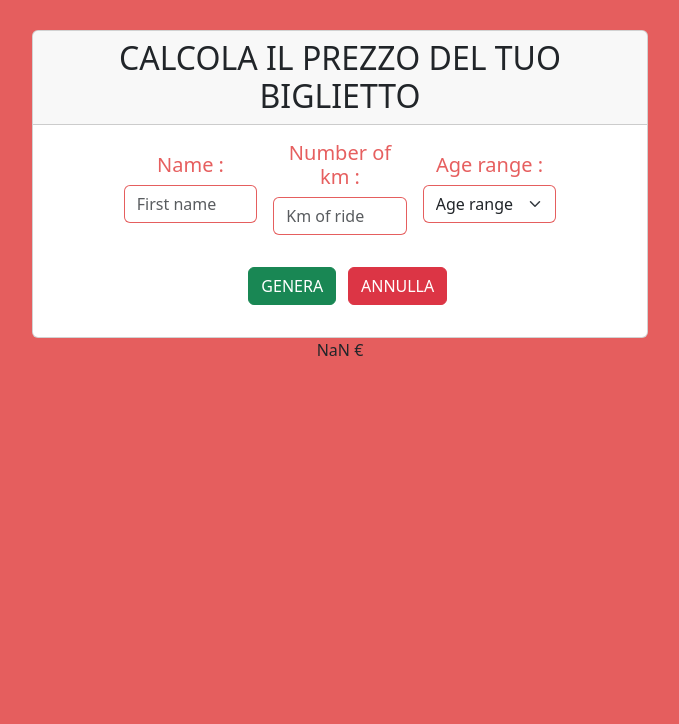
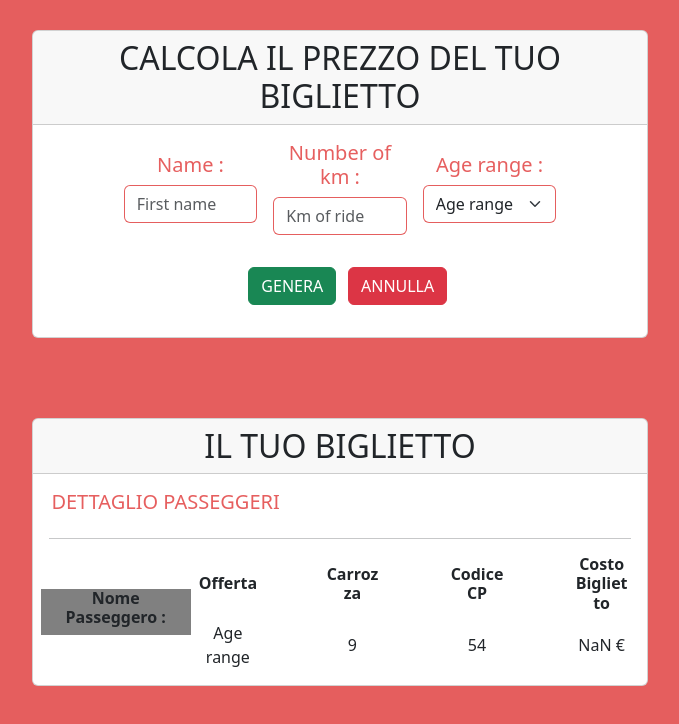
Before and after one commit to Manuell00/js-biglietto-treno-form, a plain HTML site: page index.html in a window 1280 px wide. Both pictures are taken after a click on the button "GENERA". Shown: the whole page, without its empty margins (300-979 px from the left). Drawn offline with nearby package versions, Linux system fonts and the light colour scheme.

Commit message:
Leggera progressione nel "tuo biglietto"

```diff
--- a/index.html
+++ b/index.html
@@ -28,7 +28,7 @@
     <main>
         <div class="container-fluid text-center">
 
-            <!-- Inserisco la prima row -->
+            <!-- Inserisco la PRIMA ROW -->
             <div class="row align-items-center justify-content-center" id="first-main-row">
 
                 <!-- Definisco la grandezza del suo contenuto -->
@@ -88,10 +88,102 @@
                     </div>
                 </div>
             </div>
-        <div id="price"></div>
 
-        <!-- Carico il file javascript -->
-        <script type="text/javascript" src="main.js"></script>
+
+
+
+
+            <!-- Inserisco la SECONDA ROW -->
+            <div class="row align-items-center justify-content-center" id="second-main-row">
+
+                <!-- Definisco la grandezza del suo contenuto -->
+                <div class="col-xs-10 col-md-10 col-xl-6">
+
+                    <!-- Definisco una card -->
+                    <div class="card">
+                        <h2 class="card-header">IL TUO BIGLIETTO </h2>
+
+                        <!-- Inserisco il body della card -->
+                        <div class="card-body">
+                            <div class="row align-items-center justify-content-md-start g-3">
+                                <div class="col-md-5">
+                                    <h5>DETTAGLIO PASSEGGERI</h5>
+                                </div>
+                            </div>
+                            <hr>
+
+                            <div class="row align-items-center justify-content-between  g-3">
+
+                                <!-- Inserisco il div contente il blocco dell'utente -->
+                                <div class="col-md-3" id="nome-utente-block">
+                                    <h6>Nome Passeggero : <span id="nome-utente"></span></h6>
+                                </div>
+
+                                <div class="col-md-9">
+                                    <!-- Inserisco la riga con i nomi -->
+                                    <div class="row align-items-center justify-content-between g-3">
+                                        <!-- Inserisco la parte inerente all'offerta -->
+                                        <div class="col-md-2">
+                                            <h6>Offerta </h6>
+                                        </div>
+
+                                        <!-- Inserisco la parte inerente alla carrozza -->
+                                        <div class="col-md-2">
+                                            <h6>Carrozza  </h6>
+                                        </div>
+
+                                        <!-- inserisco la parte inerente al codice utente -->
+                                        <div class="col-md-2">
+                                            <h6>Codice CP </h6>
+                                        </div>
+
+                                        <!-- Inserisco la parte inerente al costo del biglietto -->
+                                        <div class="col-md-2">
+                                            <h6>Costo Biglietto </h6>
+                                        </div>
+
+
+                                    </div>
+
+                                    <!-- Inserisco la riga con i valori dei nomi -->
+                                    <div class="row align-items-center justify-content-between g-3">
+                                        <!-- Inserisco la parte inerente all'offerta -->
+                                        <div class="col-md-2">
+                                            <span id="offerta-utente"></span>
+                                        </div>
+
+                                        <!-- Inserisco la parte inerente alla carrozza -->
+                                        <div class="col-md-2">
+                                            <span id="carrozza-utente"></span>
+                                        </div>
+
+                                        <!-- inserisco la parte inerente al codice utente -->
+                                        <div class="col-md-2">
+                                            <span id="codice-utente"></span>
+                                        </div>
+
+                                        <!-- Inserisco la parte inerente al costo del biglietto -->
+                                        <div class="col-md-2">
+                                            <span id="prezzo-utente"></span>
+                                        </div>
+                                    </div>
+                                </div>
+
+
+
+
+
+
+
+
+                            </div>
+                        </div>
+                    </div>
+                </div>
+            </div>
+
+            <!-- Carico il file javascript -->
+            <script type="text/javascript" src="main.js"></script>
 
 
 </body>
--- a/main.js
+++ b/main.js
@@ -41,7 +41,20 @@ submitButton.addEventListener('click',
             prezzoBiglietto = prezzoBiglietto
         }
 
-        // Stampo il prezzo finale del biglietto
-        document.getElementById("price").innerHTML = `${prezzoBiglietto.toFixed(2)} € `
+        // Stampo il nome dell'utente del biglietto
+        document.getElementById("nome-utente").innerHTML = passeggeroNome
+
+        // Stampo il nome dell'offerta dell'utente del biglietto
+        document.getElementById("offerta-utente").innerHTML = passeggeroEta
+
+        // Stampo numero della carrozza dell'utente
+        document.getElementById("carrozza-utente").innerHTML = Math.floor(Math.random() * 10)
+
+        // Stampo il codice dell'utente del biglietto
+        document.getElementById("codice-utente").innerHTML = Math.floor(Math.random() * 100) + 1
+
+       // Stampo il prezzo dell'utente del biglietto
+        document.getElementById("prezzo-utente").innerHTML = `${prezzoBiglietto.toFixed(2)} € `
+
     }
 )
--- a/style.css
+++ b/style.css
@@ -10,10 +10,21 @@ body {
     background-color: rgba(219, 27, 27, 0.703);
 }
 
+h6{
+    font-weight: 700;
+}
+h6 span{
+    font-weight: 300;
+}
+
 /* MAIN */
 
 #first-main-row{
     margin-top: 30px;
+}
+
+#second-main-row{
+    margin-top: 80px;
 }
 
 .card h5{
@@ -27,3 +38,12 @@ body {
 .form-select {
     border: 1px solid rgba(219, 27, 27, 0.703) ;
 }
+
+/* Definisco la parte del biglietto */
+#nome-utente-block{
+    background-color: grey;
+}
+
+#nome-utente{
+    display: block;
+}
```
